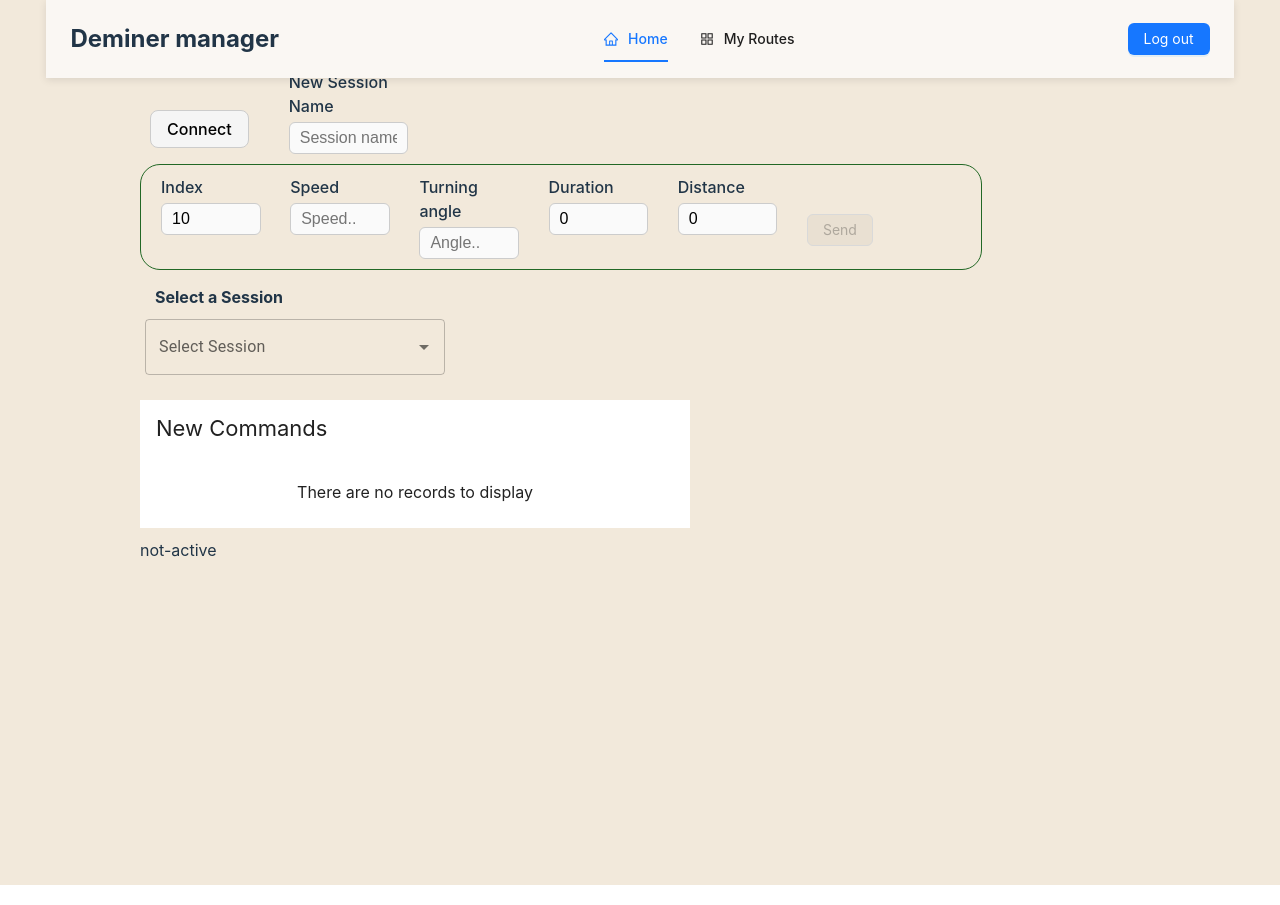
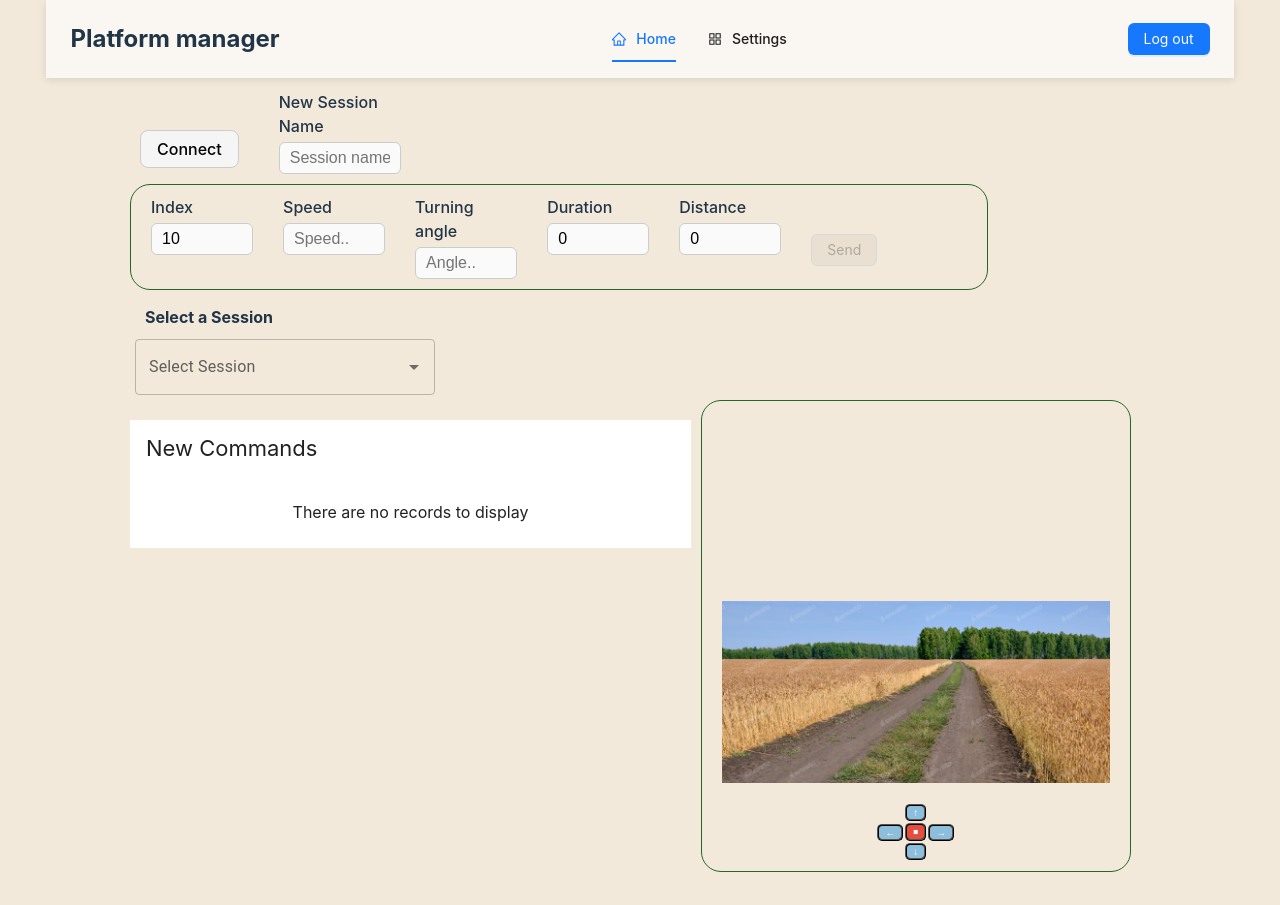
Before and after one commit to YuliaDyka/DeminerFrontend, a React (Vite) app: page /home in a window 1280 px wide. Built offline with nearby package versions, Linux system fonts and the light colour scheme; no server answers; sample sign-in values are in the browser's storage.

Commit message:
add video container

```diff
--- a/src/components/Header/header.css
+++ b/src/components/Header/header.css
@@ -36,5 +36,5 @@
 
 body {
   margin: 0;
-  padding-top: 50px; /* щоб компенсувати фіксований хедер */
+  padding-top: 70px; /* щоб компенсувати фіксований хедер */
 }
--- a/src/components/Header/header.jsx
+++ b/src/components/Header/header.jsx
@@ -12,7 +12,7 @@ const items = [
     icon: <HomeOutlined />,
   },
   {
-    label: <Link to="/routes">My Routes</Link>,
+    label: <Link to="/routes">Settings</Link>,
     key: "routes",
     icon: <AppstoreOutlined />,
   },
@@ -28,7 +28,7 @@ const Header = ({ setAuth }) => {
     <div className="header-wrapper">
       <div className="header">
         <div className="proj_name">
-          <h2>Deminer manager</h2>
+          <h2>Platform manager</h2>
         </div>
         <Menu
           className="menu"
--- a/src/pages/Home/Home.css
+++ b/src/pages/Home/Home.css
@@ -8,7 +8,7 @@
 .page-container2 {
   margin: 0 auto;
   margin: 0 auto;
-  padding: 10px 20px;
+  padding: 10px;
 
   .ss {
     padding: 0 0 0 50px;
@@ -47,15 +47,42 @@
 .btn-send {
   margin-top: 25px;
 }
+.btn-move{
+     margin: 15px;
+    padding: 10px;
+
+}
 
 .input-box {
   display: flex;
   justify-content: space-between;
   width: 89%;
 }
+.video-box{
+    display: flex;
+  flex-direction: column;
+  justify-content: flex-end;
+   border: 1px solid rgb(34, 104, 37);
+  border-radius: 20px;
+  padding: 10px 20px;
+  /* height: 80%; */
+  min-height: 450px;
+  width: 38%;
+}
+.main-box{
+  display: flex;
+   flex-direction: row;
+   width: 100%;
+}
 .commands-app {
+  max-height: 550px;
+  overflow-y: auto;
   width: 55%;
   padding: 20px 10px 10px 0;
+
+  .iKTLDi{
+    min-height: 37px;
+  }
 }
 .input-item {
   display: flex;
@@ -120,3 +147,65 @@
     margin-left: 3px;
   }
 }
+
+.top-image {
+  max-width: 100%;
+  height: auto;
+  margin-bottom: 20px;
+}
+.button-grid {
+  display: grid;
+  justify-content: center;
+  align-items: center;
+
+}
+
+.direction-button {
+  font-size: 10px;
+  font-weight: bold;
+  background-color: #3498db88;
+  color: white;
+  border-style: ridge;
+  border-radius: 5px;
+  margin: 1px;
+  cursor: pointer;
+  transition: background-color 0.2s ease;
+}
+
+.direction-button.stop {
+  background-color: #e74c3c;
+}
+
+.direction-button:hover {
+  background-color: #2980b9;
+}
+
+.direction-button.stop:hover {
+  background-color: #c0392b;
+}
+
+/* Позиціонування кнопок */
+.up {
+  grid-column: 2;
+  grid-row: 1;
+}
+
+.left {
+  grid-column: 1;
+  grid-row: 2;
+}
+
+.stop {
+  grid-column: 2;
+  grid-row: 2;
+}
+
+.right {
+  grid-column: 3;
+  grid-row: 2;
+}
+
+.down {
+  grid-column: 2;
+  grid-row: 3;
+}
--- a/src/pages/Home/Home.jsx
+++ b/src/pages/Home/Home.jsx
@@ -5,6 +5,8 @@ import { Button, Flex } from "antd";
 import DataTable from "react-data-table-component";
 import { Autocomplete, TextField } from "@mui/material";
 import Moment from "moment";
+import tmpImage from "../../assets/E109J2SK.avif";
+import tmpImage2 from "../../assets/E102H5XM.avif";
 
 import {
   get_all_sessions,
@@ -214,6 +216,11 @@ const HomePage = () => {
       });
   }
 
+  const handleMove = (direction) => {
+    console.log("Move:", direction);
+    // Додай тут свою логіку руху
+  };
+
   const columns = [
     {
       name: "Index",
@@ -407,15 +414,17 @@ const HomePage = () => {
         />
       </div>
 
-      <div className=" commands-app">
+      <div className="main-box">
+        <div className="commands-app">
           {selectedSession && commands?.length != 0 ? (
             <DataTable
               title="Saved Commands"
               columns={columns}
               data={commands}
               fixedHeader
-            pagination
+              // pagination
               conditionalRowStyles={conditionalRowStyles}
+              fixedHeaderScrollHeight="350px"
             />
           ) : (
             <DataTable
@@ -423,19 +432,55 @@ const HomePage = () => {
               columns={columns}
               data={commands}
               fixedHeader
-            pagination
+
+              // pagination
             />
           )}
-      </div>
-
           <button
             hidden={!selectedSession}
-        className="send_button"
+            className="btn-move"
             onClick={toggleTimer}
           >
             {timer ? "Stop move" : "Start move"}
           </button>
-      {active ? `${timerIndex}` + " active" : "not-active"}
+          {active ? `${timerIndex}` + " active" : ""}
+        </div>
+        <div className="video-box">
+          <img src={tmpImage2} alt="Example" className="top-image" />
+          <div className="button-grid">
+            <button
+              onClick={() => handleMove("up")}
+              className="direction-button up"
+            >
+              ↑
+            </button>
+            <button
+              onClick={() => handleMove("left")}
+              className="direction-button left"
+            >
+              ←
+            </button>
+            <button
+              onClick={() => handleMove("stop")}
+              className="direction-button stop"
+            >
+              ⏹
+            </button>
+            <button
+              onClick={() => handleMove("right")}
+              className="direction-button right"
+            >
+              →
+            </button>
+            <button
+              onClick={() => handleMove("down")}
+              className="direction-button down"
+            >
+              ↓
+            </button>
+          </div>
+        </div>
+      </div>
     </div>
   );
 };
```
Also changed, not shown: src/assets/E102H5XM.avif (added), src/assets/E109J2SK.avif (added). Lines whose indentation alone changed are shown as unchanged.
